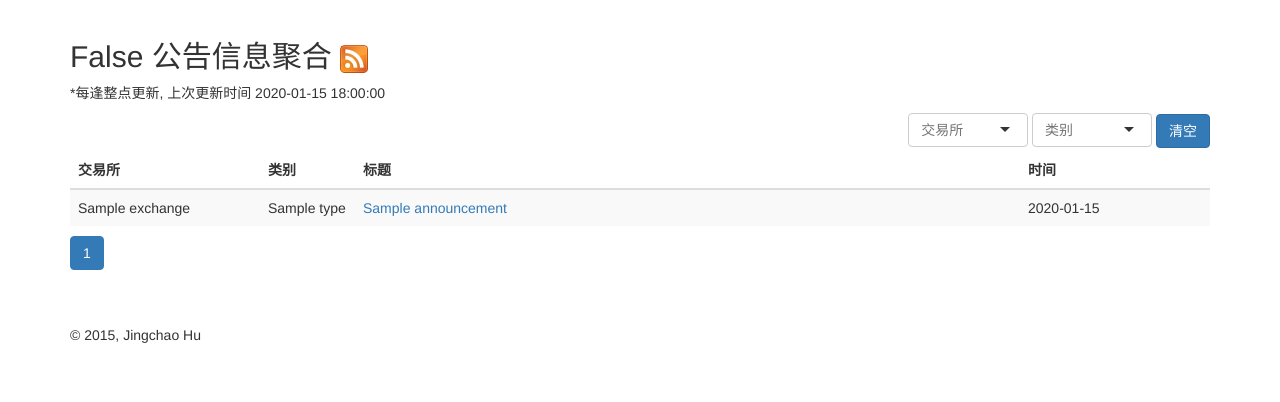
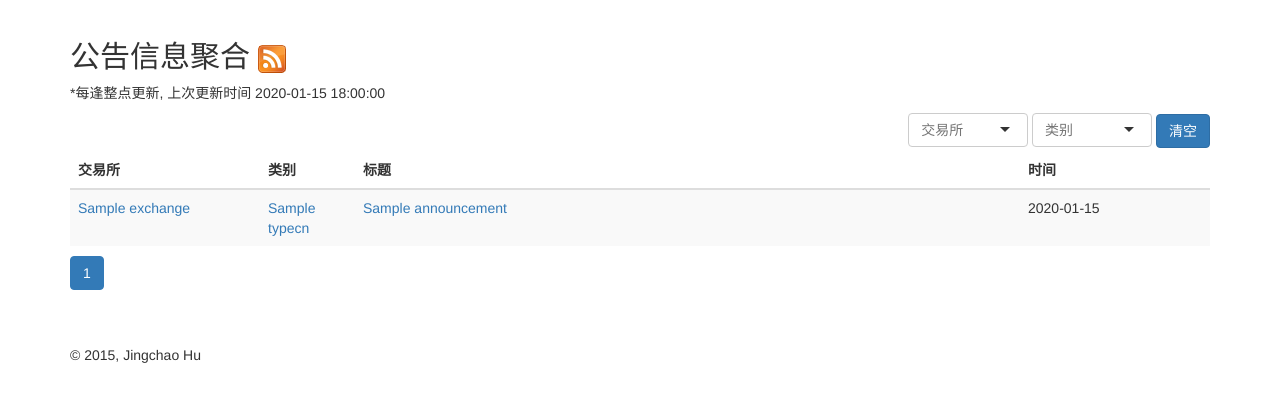
Before and after one commit to maocis/ybk, a Flask app: template ybk/templates/frontend/announcement.html in a window 1280 px wide. Shown: the part 72-474 px from the top of the page. Run offline with Flask 2, Linux system fonts and the light colour scheme; the template is opened without the code that fills it: most values are stand-ins (such as "Sample title", 1, 10 or a date in 2020); parts of the project's set-up code (start-up, migrations or seed data) failed here and were passed over; some libraries are stand-ins or nearby versions.

Commit message:
add link to exchange and type #9

```diff
--- a/ybk/templates/frontend/announcement.html
+++ b/ybk/templates/frontend/announcement.html
@@ -3,16 +3,15 @@
 {% block css %}
     <link href="{{ url_for('static', filename='css/selectize.bootstrap3.css') }}" rel="stylesheet">
 
-    <link rel="alternate" type="application/rss+xml" title="交易所公告 {% if exchange %}- {{exchange }} {% endif %}{% if type_ %}- {{typecn}} {% endif %}- RSS订阅" href="{{ url_for('frontend.announcement_feed', exchange=exchange, type_=type_) }}" />
+    <link rel="alternate" type="application/rss+xml" title="交易所公告 {% if exchange %}- {{exchange }} {% endif %}{% if type_ %}- {{typecn}} {% endif %}- RSS订阅" href="{{ url_for('frontend.announcement_feed', exchange=exchange, type=type_) }}" />
 {% endblock %}
 
 {% block main %}
     <div class="row">
       <div class="col-md-12">
         <h2>
-            {{ config.DEBUG }}
             公告信息聚合
-            <a href="{{ url_for('frontend.announcement_feed', exchange=exchange, type_=type_) }}">
+            <a href="{{ url_for('frontend.announcement_feed', exchange=exchange, type=type_) }}">
                 <img src="{{ url_for('static', filename='img/feed-icon-28x28.png') + '?offer='}}">
             </a>
         </h2>
@@ -44,8 +43,8 @@
           <tbody>
           {% for a in announcements %}
             <tr>
-              <td>{{ a.exchange }}</td>
-              <td>{{ a.type_ }}</td>
+              <td><a href="{{ url_for('frontend.announcement', exchange=a.exchange) }}">{{ a.exchange }}</a></td>
+              <td><a href="{{ url_for('frontend.announcement', type=a.type_) }}">{{ a.typecn }}</a></td>
               <td>
                 <a href="{{ a.url }}" target="_blank">
                   {{ a.title }}
```
Also changed, not shown: ybk/frontend/announcement.py (+6 -2 lines).
